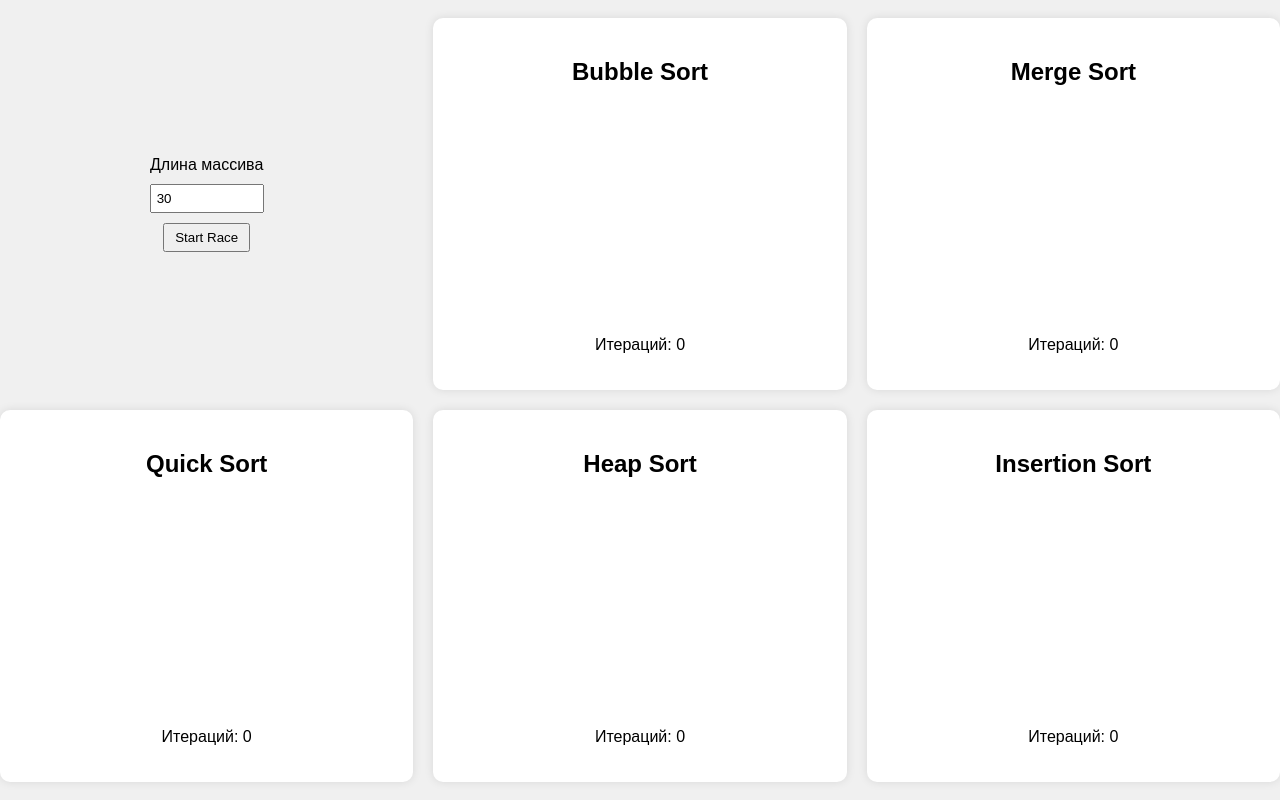
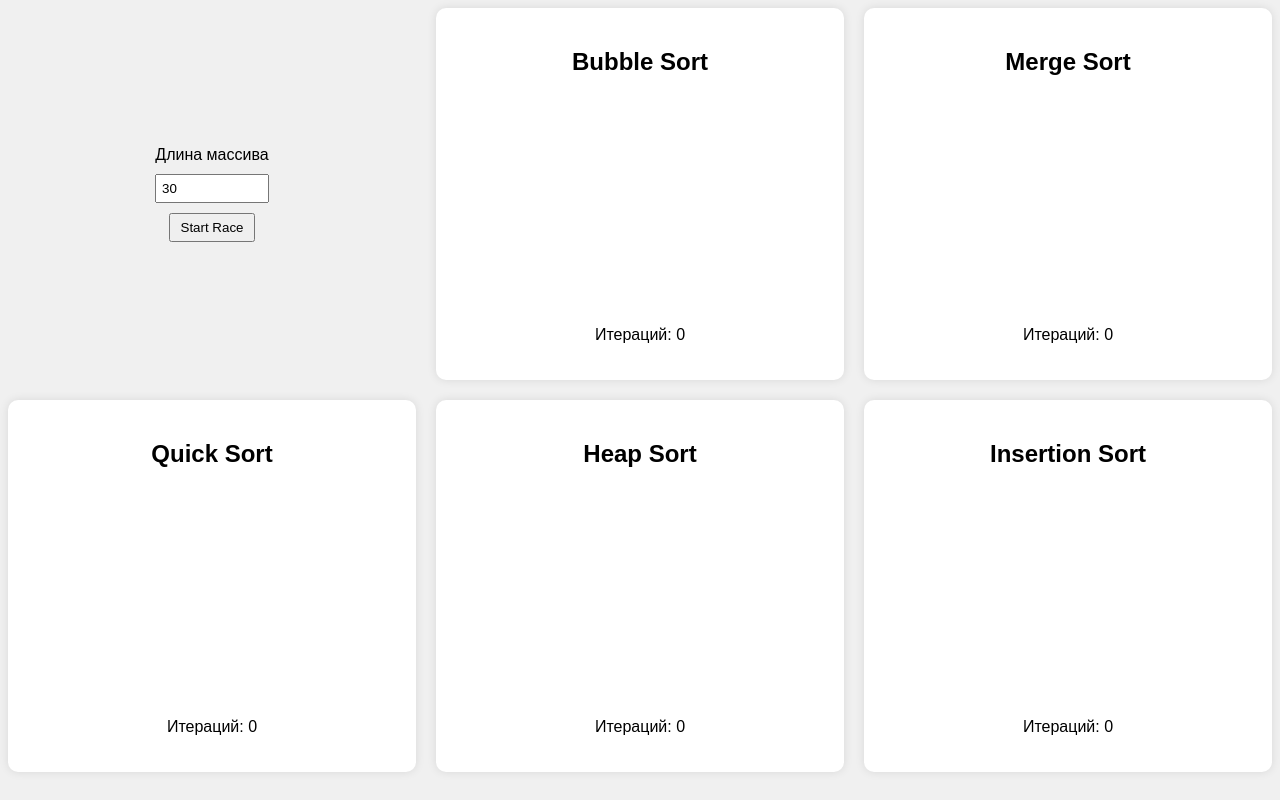
Before and after one commit to killv/sorting_algos_test, a plain HTML site: page index.html in a window 1280 px wide. Drawn offline with Linux system fonts and the light colour scheme.

Commit message:
Fixed styles

```diff
--- a/script.js
+++ b/script.js
@@ -33,6 +33,7 @@ async function startRace() {
         const canvas = document.querySelector(`#${algo.id} canvas`);
         const ctx = canvas.getContext('2d');
         const iterationsElement = document.getElementById(`${algo.id}Iterations`);
+
         algo.sort([...startList], ctx, iterationsElement).then(() => {
             i++;
             if (algorithms[i]) run(i);
@@ -78,6 +79,7 @@ function bubbleSort(arr, ctx, iterationsElement) {
 function mergeSort(arr, ctx, iterationsElement) {
     return new Promise(resolve => {
         let iterations = 0;
+        drawArray(arr, ctx);
 
         function mergeSortHelper(arr) {
             if (arr.length <= 1) return arr;
@@ -109,6 +111,7 @@ function mergeSort(arr, ctx, iterationsElement) {
         }
 
         mergeSortHelper(arr);
+
         resolve();
     });
 }
--- a/style.css
+++ b/style.css
@@ -1,10 +1,5 @@
 body {
     font-family: Arial, sans-serif;
-    display: flex;
-    justify-content: center;
-    align-items: center;
-    height: 100vh;
-    margin: 0;
     background-color: #f0f0f0;
 }
 
```
